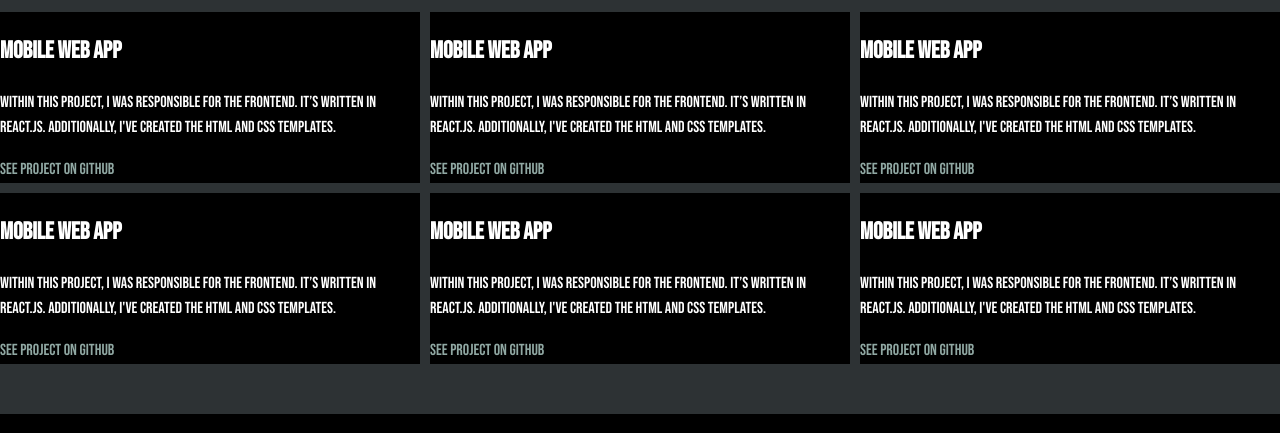
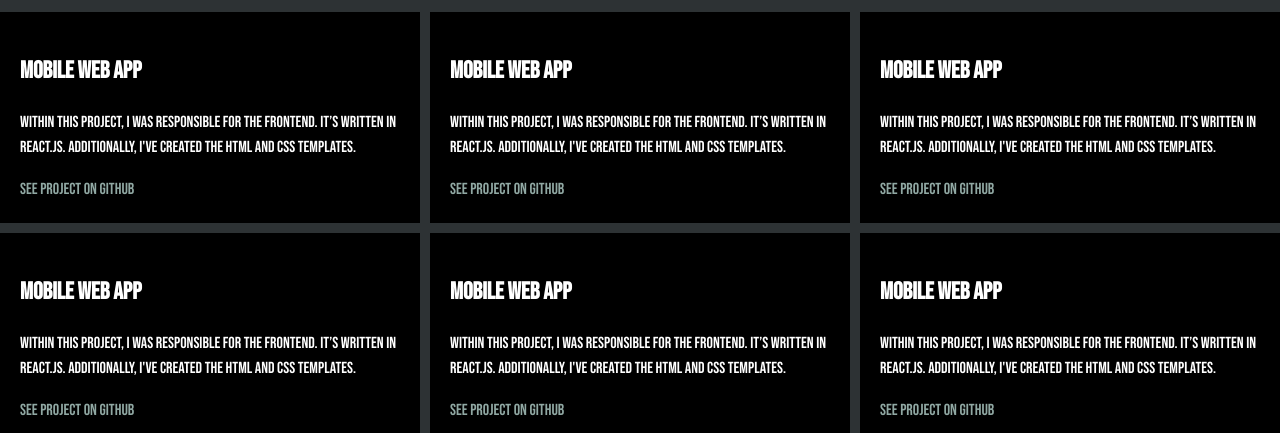
Before and after one commit to edisonabdiel/Hello-World-CareerFoundry, a plain HTML site: page work.html in a window 1280 px wide. Shown: the part 180-613 px from the top of the page. Drawn offline with nearby package versions, Linux system fonts and the light colour scheme.

Commit message:
Add padding to work card's content

```diff
--- a/css/style.production.css
+++ b/css/style.production.css
@@ -134,6 +134,8 @@ header {
   background-color: var(--dark-grey);
   width: auto;
   min-height: auto;
+  margin: 0;
+  padding: 20px;
 }
 
 @supports (display: grid) {
```
